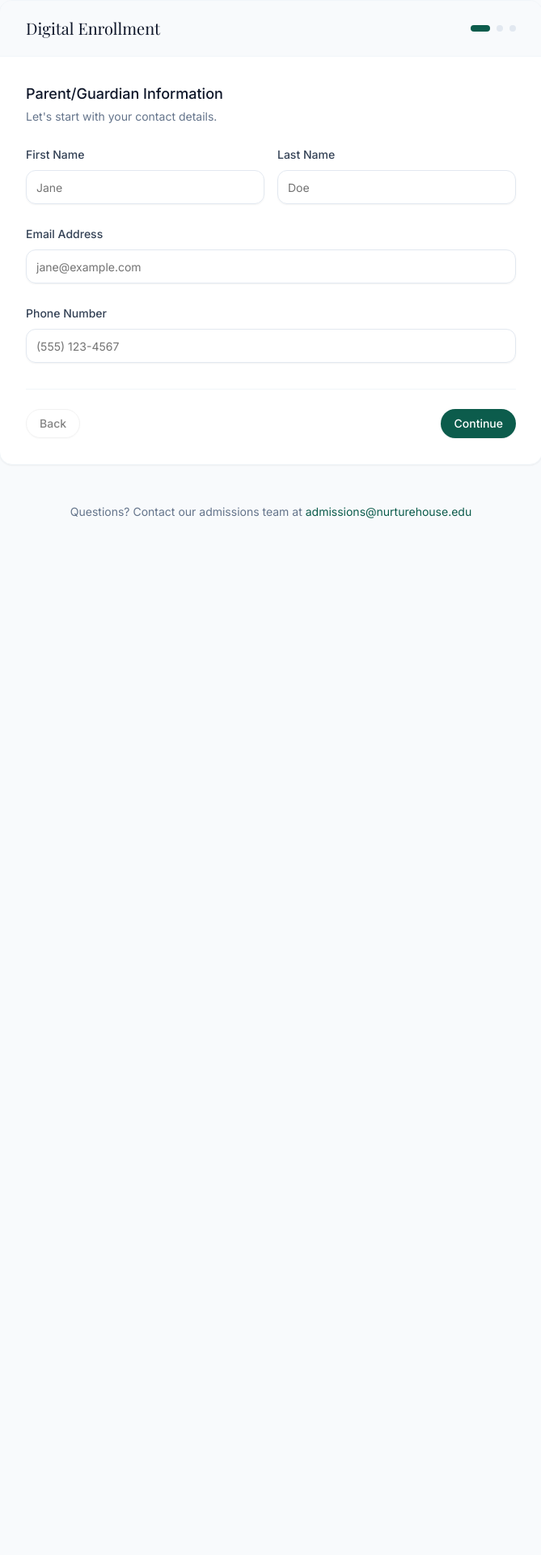
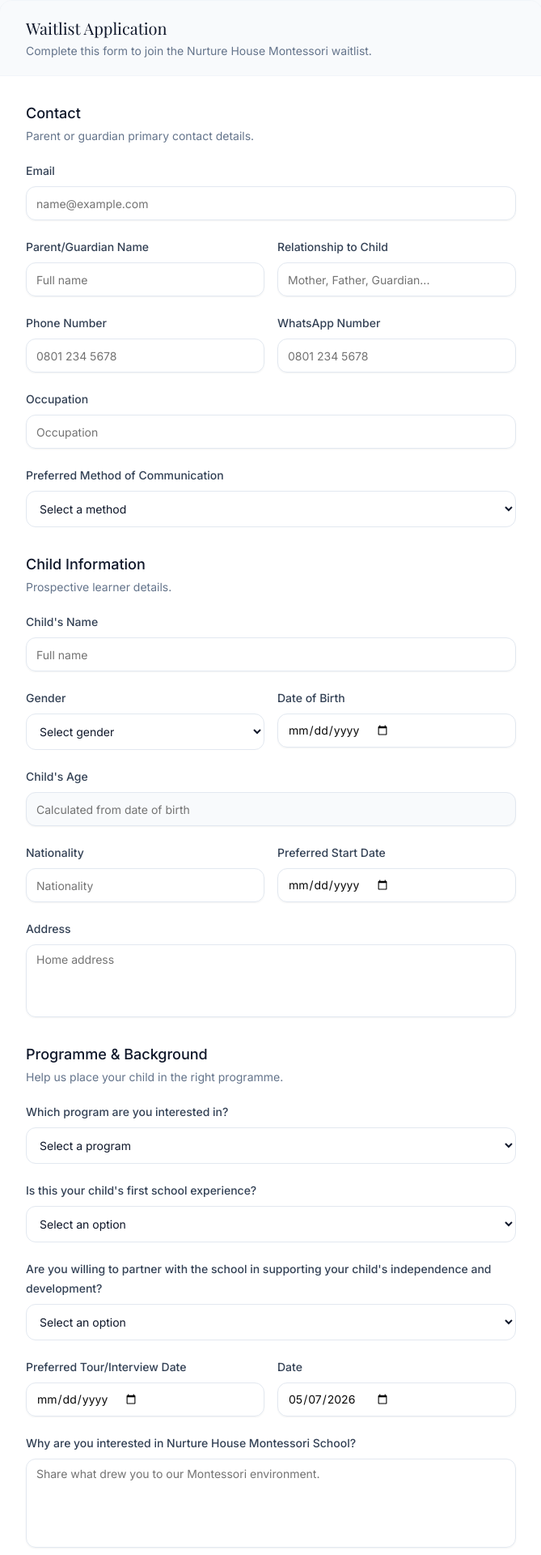
Before and after one commit to Akande-George/nurturehousemontessori, a Next.js app: page /enrollment in a window 1280 px wide. Shown: the part 280-2200 px from the top of the page at 81% size, without its empty margins (305-974 px from the left). Before the commit the page ends 970 px from the top, so only its background shows below. Built offline with nearby package versions, Linux system fonts and the light colour scheme; a web font is replaced by a local one.

Commit message:
fixed issues

```diff
--- a/src/components/enrollment/EnrollmentForm.tsx
+++ b/src/components/enrollment/EnrollmentForm.tsx
@@ -1,141 +1,431 @@
-'use client';
+"use client";
 
-import { useState } from 'react';
-import { cn } from '@/lib/utils';
-import { Button } from '@/components/ui/button';
-import { Input } from '@/components/ui/input';
-import { Label } from '@/components/ui/label';
-import { Textarea } from '@/components/ui/textarea';
-import { Card } from '@/components/ui/card';
+import { useState } from "react";
+import { Button } from "@/components/ui/button";
+import { Input } from "@/components/ui/input";
+import { Label } from "@/components/ui/label";
+import { Textarea } from "@/components/ui/textarea";
+import { Card } from "@/components/ui/card";
+
+const PROGRAM_OPTIONS = [
+  "Infant Community (Nurture Bloomers) - 6 months to 18 months",
+  "Toddler Community (Nurture Buds) - 18 months to 3 years",
+  "Children's House (Nurture Explorers) - 3 to 6 years",
+] as const;
+
+function getTodayDate() {
+  return new Date().toISOString().slice(0, 10);
+}
+
+function calculateAge(dob: string) {
+  if (!dob) return "";
+
+  const birth = new Date(dob);
+  if (Number.isNaN(birth.getTime())) return "";
+
+  const now = new Date();
+  let years = now.getFullYear() - birth.getFullYear();
+  let months = now.getMonth() - birth.getMonth();
+
+  if (months < 0) {
+    years -= 1;
+    months += 12;
+  }
+
+  if (now.getDate() < birth.getDate()) {
+    months = Math.max(0, months - 1);
+  }
+
+  return `${years} years ${months} months`;
+}
 
 export default function EnrollmentForm() {
-  const [step, setStep] = useState(1);
   const [isSubmitting, setIsSubmitting] = useState(false);
+  const [dob, setDob] = useState("");
+  const [age, setAge] = useState("");
+  const [applicationDate, setApplicationDate] = useState(getTodayDate());
 
   const handleSubmit = async (e: React.FormEvent) => {
     e.preventDefault();
-    if (step < 3) {
-      setStep(step + 1);
-      return;
-    }
 
     setIsSubmitting(true);
-    // Simulate API call
+
     setTimeout(() => {
       setIsSubmitting(false);
-      alert('Application submitted successfully!');
+      alert(
+        "Waitlist form submitted successfully. Our admissions team will contact you soon.",
+      );
     }, 1500);
+  };
+
+  const handleDobChange = (value: string) => {
+    setDob(value);
+    setAge(calculateAge(value));
   };
 
   return (
     <Card className="w-full max-w-2xl mx-auto bg-white rounded-2xl shadow-sm border-slate-100 overflow-hidden">
-      {/* Progress Bar */}
-      <div className="bg-slate-50 border-b border-slate-100 px-8 py-5 flex items-center justify-between">
-        <h2 className="font-serif text-xl text-slate-900">Digital Enrollment</h2>
-        <div className="flex gap-2">
-          {[1, 2, 3].map((s) => (
-            <div
-              key={s}
-              className={cn(
-                "w-2 h-2 rounded-full transition-all duration-300",
-                step >= s ? "bg-montessori-primary w-6" : "bg-slate-200"
-              )}
-            />
-          ))}
-        </div>
+      <div className="bg-slate-50 border-b border-slate-100 px-8 py-5">
+        <h2 className="font-serif text-xl text-slate-900">
+          Waitlist Application
+        </h2>
+        <p className="text-sm text-slate-500 mt-1">
+          Complete this form to join the Nurture House Montessori waitlist.
+        </p>
       </div>
 
       <form onSubmit={handleSubmit} className="p-8">
-
-        {/* Step 1: Parent Info */}
-        {step === 1 && (
-          <div className="space-y-6 animate-in fade-in slide-in-from-bottom-4 duration-500">
+        <div className="space-y-8 animate-in fade-in slide-in-from-bottom-4 duration-500">
+          <section className="space-y-5">
             <div>
-              <h3 className="text-lg font-medium text-slate-900 mb-1">Parent/Guardian Information</h3>
-              <p className="text-sm text-slate-500 mb-6">Let's start with your contact details.</p>
+              <h3 className="text-lg font-medium text-slate-900 mb-1">
+                Contact
+              </h3>
+              <p className="text-sm text-slate-500">
+                Parent or guardian primary contact details.
+              </p>
             </div>
 
-            <div className="grid grid-cols-2 gap-4">
+            <div className="space-y-2">
+              <Label htmlFor="email" className="text-slate-700">
+                Email
+              </Label>
+              <Input
+                id="email"
+                type="email"
+                required
+                className="rounded-xl border-slate-200 focus-visible:ring-montessori-primary py-5"
+                placeholder="name@example.com"
+              />
+            </div>
+
+            <div className="grid grid-cols-1 sm:grid-cols-2 gap-4">
               <div className="space-y-2">
-                <Label htmlFor="firstName" className="text-slate-700">First Name</Label>
-                <Input id="firstName" required className="rounded-xl border-slate-200 focus-visible:ring-montessori-primary py-5" placeholder="Jane" />
+                <Label htmlFor="parentName" className="text-slate-700">
+                  Parent/Guardian Name
+                </Label>
+                <Input
+                  id="parentName"
+                  required
+                  className="rounded-xl border-slate-200 focus-visible:ring-montessori-primary py-5"
+                  placeholder="Full name"
+                />
               </div>
               <div className="space-y-2">
-                <Label htmlFor="lastName" className="text-slate-700">Last Name</Label>
-                <Input id="lastName" required className="rounded-xl border-slate-200 focus-visible:ring-montessori-primary py-5" placeholder="Doe" />
+                <Label htmlFor="relationship" className="text-slate-700">
+                  Relationship to Child
+                </Label>
+                <Input
+                  id="relationship"
+                  required
+                  className="rounded-xl border-slate-200 focus-visible:ring-montessori-primary py-5"
+                  placeholder="Mother, Father, Guardian..."
+                />
+              </div>
+            </div>
+
+            <div className="grid grid-cols-1 sm:grid-cols-2 gap-4">
+              <div className="space-y-2">
+                <Label htmlFor="phone" className="text-slate-700">
+                  Phone Number
+                </Label>
+                <Input
+                  id="phone"
+                  type="tel"
+                  required
+                  className="rounded-xl border-slate-200 focus-visible:ring-montessori-primary py-5"
+                  placeholder="0801 234 5678"
+                />
+              </div>
+              <div className="space-y-2">
+                <Label htmlFor="whatsapp" className="text-slate-700">
+                  WhatsApp Number
+                </Label>
+                <Input
+                  id="whatsapp"
+                  type="tel"
+                  required
+                  className="rounded-xl border-slate-200 focus-visible:ring-montessori-primary py-5"
+                  placeholder="0801 234 5678"
+                />
               </div>
             </div>
 
             <div className="space-y-2">
-              <Label htmlFor="email" className="text-slate-700">Email Address</Label>
-              <Input id="email" type="email" required className="rounded-xl border-slate-200 focus-visible:ring-montessori-primary py-5" placeholder="jane@example.com" />
+              <Label htmlFor="occupation" className="text-slate-700">
+                Occupation
+              </Label>
+              <Input
+                id="occupation"
+                required
+                className="rounded-xl border-slate-200 focus-visible:ring-montessori-primary py-5"
+                placeholder="Occupation"
+              />
             </div>
 
             <div className="space-y-2">
-              <Label htmlFor="phone" className="text-slate-700">Phone Number</Label>
-              <Input id="phone" type="tel" required className="rounded-xl border-slate-200 focus-visible:ring-montessori-primary py-5" placeholder="(555) 123-4567" />
+              <Label
+                htmlFor="preferredCommunication"
+                className="text-slate-700"
+              >
+                Preferred Method of Communication
+              </Label>
+              <select
+                id="preferredCommunication"
+                required
+                className="w-full rounded-xl border border-slate-200 bg-white px-3 py-3 text-sm text-slate-900 focus:outline-none focus:ring-2 focus:ring-montessori-primary"
+                defaultValue=""
+              >
+                <option value="" disabled>
+                  Select a method
+                </option>
+                <option value="phone-call">Phone Call</option>
+                <option value="whatsapp">WhatsApp</option>
+                <option value="email">Email</option>
+                <option value="sms">SMS</option>
+              </select>
             </div>
-          </div>
-        )}
+          </section>
 
-        {/* Step 2: Child Info */}
-        {step === 2 && (
-          <div className="space-y-6 animate-in fade-in slide-in-from-bottom-4 duration-500">
+          <section className="space-y-5">
             <div>
-              <h3 className="text-lg font-medium text-slate-900 mb-1">Child Information</h3>
-              <p className="text-sm text-slate-500 mb-6">Tell us about the prospective student.</p>
+              <h3 className="text-lg font-medium text-slate-900 mb-1">
+                Child Information
+              </h3>
+              <p className="text-sm text-slate-500">
+                Prospective learner details.
+              </p>
             </div>
 
-            <div className="grid grid-cols-2 gap-4">
+            <div className="space-y-2">
+              <Label htmlFor="childName" className="text-slate-700">
+                Child's Name
+              </Label>
+              <Input
+                id="childName"
+                required
+                className="rounded-xl border-slate-200 focus-visible:ring-montessori-primary py-5"
+                placeholder="Full name"
+              />
+            </div>
+
+            <div className="grid grid-cols-1 sm:grid-cols-2 gap-4">
               <div className="space-y-2">
-                <Label htmlFor="childFirstName" className="text-slate-700">First Name</Label>
-                <Input id="childFirstName" required className="rounded-xl border-slate-200 focus-visible:ring-montessori-primary py-5" placeholder="Child's First Name" />
+                <Label htmlFor="gender" className="text-slate-700">
+                  Gender
+                </Label>
+                <select
+                  id="gender"
+                  required
+                  className="w-full rounded-xl border border-slate-200 bg-white px-3 py-3 text-sm text-slate-900 focus:outline-none focus:ring-2 focus:ring-montessori-primary"
+                  defaultValue=""
+                >
+                  <option value="" disabled>
+                    Select gender
+                  </option>
+                  <option value="female">Female</option>
+                  <option value="male">Male</option>
+                </select>
               </div>
               <div className="space-y-2">
-                <Label htmlFor="childLastName" className="text-slate-700">Last Name</Label>
-                <Input id="childLastName" required className="rounded-xl border-slate-200 focus-visible:ring-montessori-primary py-5" placeholder="Child's Last Name" />
+                <Label htmlFor="dob" className="text-slate-700">
+                  Date of Birth
+                </Label>
+                <Input
+                  id="dob"
+                  type="date"
+                  required
+                  value={dob}
+                  onChange={(e) => handleDobChange(e.target.value)}
+                  className="rounded-xl border-slate-200 focus-visible:ring-montessori-primary py-5"
+                />
               </div>
             </div>
 
             <div className="space-y-2">
-              <Label htmlFor="dob" className="text-slate-700">Date of Birth</Label>
-              <Input id="dob" type="date" required className="rounded-xl border-slate-200 focus-visible:ring-montessori-primary py-5" />
+              <Label htmlFor="childAge" className="text-slate-700">
+                Child's Age
+              </Label>
+              <Input
+                id="childAge"
+                value={age}
+                readOnly
+                placeholder="Calculated from date of birth"
+                className="rounded-xl border-slate-200 bg-slate-50 text-slate-700 py-5"
+              />
             </div>
-          </div>
-        )}
 
-        {/* Step 3: Additional Details */}
-        {step === 3 && (
-          <div className="space-y-6 animate-in fade-in slide-in-from-bottom-4 duration-500">
-            <div>
-              <h3 className="text-lg font-medium text-slate-900 mb-1">Additional Details</h3>
-              <p className="text-sm text-slate-500 mb-6">Any special considerations we should know about.</p>
+            <div className="grid grid-cols-1 sm:grid-cols-2 gap-4">
+              <div className="space-y-2">
+                <Label htmlFor="nationality" className="text-slate-700">
+                  Nationality
+                </Label>
+                <Input
+                  id="nationality"
+                  required
+                  className="rounded-xl border-slate-200 focus-visible:ring-montessori-primary py-5"
+                  placeholder="Nationality"
+                />
+              </div>
+              <div className="space-y-2">
+                <Label htmlFor="preferredStartDate" className="text-slate-700">
+                  Preferred Start Date
+                </Label>
+                <Input
+                  id="preferredStartDate"
+                  type="date"
+                  required
+                  className="rounded-xl border-slate-200 focus-visible:ring-montessori-primary py-5"
+                />
+              </div>
             </div>
 
             <div className="space-y-2">
-              <Label htmlFor="allergies" className="text-slate-700">Allergies or Medical Conditions</Label>
-              <Textarea id="allergies" className="rounded-xl border-slate-200 focus-visible:ring-montessori-primary min-h-[100px] resize-none" placeholder="Please list any allergies or medical conditions we should be aware of..."></Textarea>
+              <Label htmlFor="address" className="text-slate-700">
+                Address
+              </Label>
+              <Textarea
+                id="address"
+                required
+                className="rounded-xl border-slate-200 focus-visible:ring-montessori-primary min-h-[90px] resize-none"
+                placeholder="Home address"
+              />
+            </div>
+          </section>
+
+          <section className="space-y-5">
+            <div>
+              <h3 className="text-lg font-medium text-slate-900 mb-1">
+                Programme & Background
+              </h3>
+              <p className="text-sm text-slate-500">
+                Help us place your child in the right programme.
+              </p>
             </div>
 
             <div className="space-y-2">
-              <Label htmlFor="interest" className="text-slate-700">Why are you interested in a Montessori education?</Label>
-              <Textarea id="interest" className="rounded-xl border-slate-200 focus-visible:ring-montessori-primary min-h-[100px] resize-none" placeholder="Briefly explain your interest..."></Textarea>
+              <Label htmlFor="program" className="text-slate-700">
+                Which program are you interested in?
+              </Label>
+              <select
+                id="program"
+                required
+                className="w-full rounded-xl border border-slate-200 bg-white px-3 py-3 text-sm text-slate-900 focus:outline-none focus:ring-2 focus:ring-montessori-primary"
+                defaultValue=""
+              >
+                <option value="" disabled>
+                  Select a program
+                </option>
+                {PROGRAM_OPTIONS.map((program) => (
+                  <option key={program} value={program}>
+                    {program}
+                  </option>
+                ))}
+              </select>
             </div>
-          </div>
-        )}
 
-        {/* Form Actions */}
-        <div className="mt-8 flex items-center justify-between pt-6 border-t border-slate-100">
-          <Button
-            type="button"
-            variant="outline"
-            onClick={() => setStep(Math.max(1, step - 1))}
-            className="rounded-full font-medium"
-            disabled={step === 1 || isSubmitting}
-          >
-            Back
-          </Button>
+            <div className="space-y-2">
+              <Label htmlFor="firstSchool" className="text-slate-700">
+                Is this your child&apos;s first school experience?
+              </Label>
+              <select
+                id="firstSchool"
+                required
+                className="w-full rounded-xl border border-slate-200 bg-white px-3 py-3 text-sm text-slate-900 focus:outline-none focus:ring-2 focus:ring-montessori-primary"
+                defaultValue=""
+              >
+                <option value="" disabled>
+                  Select an option
+                </option>
+                <option value="yes">Yes</option>
+                <option value="no">No</option>
+              </select>
+            </div>
 
+            <div className="space-y-2">
+              <Label htmlFor="partnerSupport" className="text-slate-700">
+                Are you willing to partner with the school in supporting your
+                child&apos;s independence and development?
+              </Label>
+              <select
+                id="partnerSupport"
+                required
+                className="w-full rounded-xl border border-slate-200 bg-white px-3 py-3 text-sm text-slate-900 focus:outline-none focus:ring-2 focus:ring-montessori-primary"
+                defaultValue=""
+              >
+                <option value="" disabled>
+                  Select an option
+                </option>
+                <option value="yes">Yes</option>
+                <option value="no">No</option>
+              </select>
+            </div>
+
+            <div className="grid grid-cols-1 sm:grid-cols-2 gap-4">
+              <div className="space-y-2">
+                <Label htmlFor="tourDate" className="text-slate-700">
+                  Preferred Tour/Interview Date
+                </Label>
+                <Input
+                  id="tourDate"
+                  type="date"
+                  required
+                  className="rounded-xl border-slate-200 focus-visible:ring-montessori-primary py-5"
+                />
+              </div>
+              <div className="space-y-2">
+                <Label htmlFor="applicationDate" className="text-slate-700">
+                  Date
+                </Label>
+                <Input
+                  id="applicationDate"
+                  type="date"
+                  required
+                  value={applicationDate}
+                  onChange={(e) => setApplicationDate(e.target.value)}
+                  className="rounded-xl border-slate-200 focus-visible:ring-montessori-primary py-5"
+                />
+              </div>
+            </div>
+
+            <div className="space-y-2">
+              <Label htmlFor="interestReason" className="text-slate-700">
+                Why are you interested in Nurture House Montessori School?
+              </Label>
+              <Textarea
+                id="interestReason"
+                required
+                className="rounded-xl border-slate-200 focus-visible:ring-montessori-primary min-h-[110px] resize-none"
+                placeholder="Share what drew you to our Montessori environment."
+              />
+            </div>
+
+            <div className="space-y-2">
+              <Label htmlFor="referralSource" className="text-slate-700">
+                How did you hear about us?
+              </Label>
+              <Input
+                id="referralSource"
+                required
+                className="rounded-xl border-slate-200 focus-visible:ring-montessori-primary py-5"
+                placeholder="Friend, Instagram, Google, community event..."
+              />
+            </div>
+
+            <div className="space-y-2">
+              <Label htmlFor="additionalInfo" className="text-slate-700">
+                Any Additional Information
+              </Label>
+              <Textarea
+                id="additionalInfo"
+                className="rounded-xl border-slate-200 focus-visible:ring-montessori-primary min-h-[110px] resize-none"
+                placeholder="Share anything else that would help our admissions team understand your child and family better."
+              />
+            </div>
+          </section>
+        </div>
+
+        <div className="mt-8 flex items-center justify-end pt-6 border-t border-slate-100">
           <Button
             type="submit"
             disabled={isSubmitting}
@@ -147,7 +437,7 @@
                 Processing...
               </>
             ) : (
-              step === 3 ? 'Submit Application' : 'Continue'
+              "Submit Waitlist Application"
             )}
           </Button>
         </div>
```
Also changed, not shown: src/supabase/client.ts (+11 -5 lines), src/supabase/middleware.ts (+22 -16 lines), src/supabase/server.ts (+17 -12 lines).
